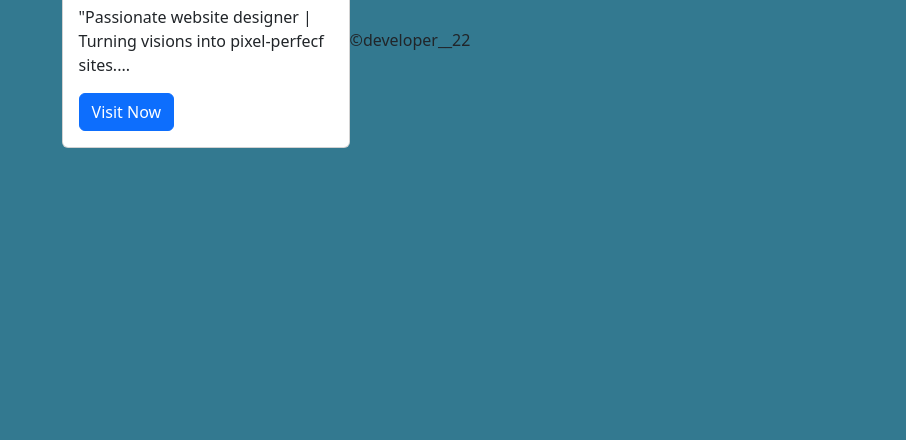
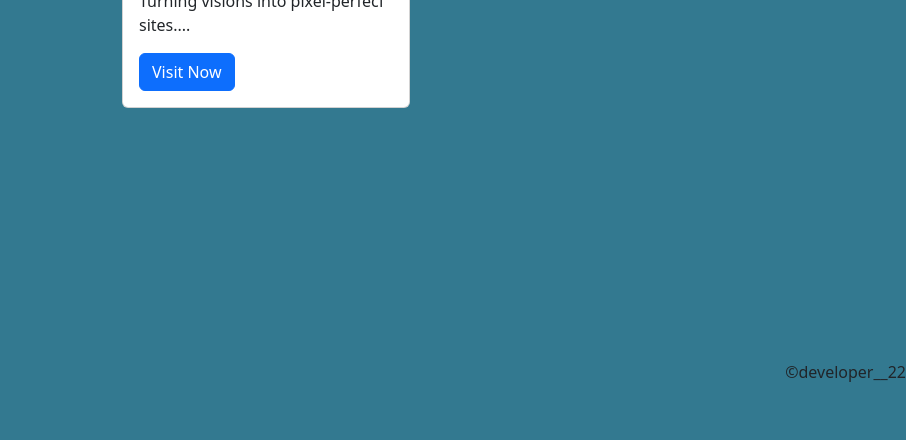
Before and after one commit to arihant205/card, a plain HTML site: page index.html in a window 1280 px wide. Shown: the part 360-800 px from the top of the page, without its empty margins (374-1280 px from the left). Drawn offline with nearby package versions, Linux system fonts and the light colour scheme.

Commit message:
adding footer

```diff
--- a/index.html
+++ b/index.html
@@ -13,9 +13,12 @@
     }
     .flex-container{
       display: flex;
-      height: 100vh;
+      height: 90vh;
       align-items: center;
       justify-content: center;
+    }
+    footer{
+      float:right;
     }
   </style>
 </head>
@@ -30,8 +33,10 @@
         <a href="https://instagram.com/developer__22?igshid=NTc4MTIwNjQ2YQ==" target="_blank" class="btn btn-primary">Visit Now</a>
       </div>
     </div>
-    <footer>&copy;developer__22</footer>
   </div>
+  <footer>
+    &copy;developer__22
+  </footer>
 </body>
 
 </html>
```
